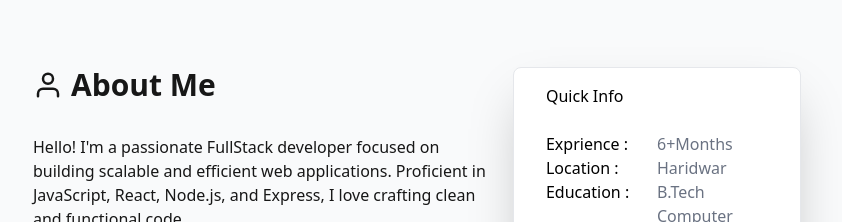
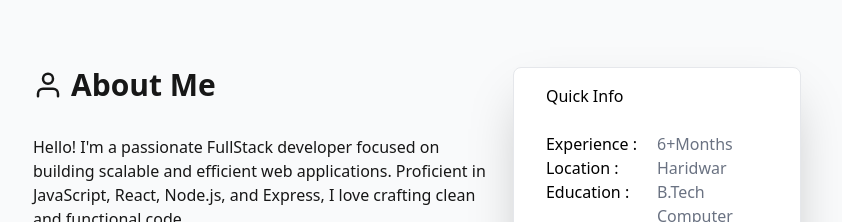
Before and after one commit to manish-gkv/portfolio-next, a Next.js app: page / in a window 1280 px wide. Shown: the part 880-1102 px from the top of the page, without its empty margins (223-1065 px from the left). Built offline with nearby package versions, Linux system fonts and the light colour scheme.

Commit message:
experience spelling correct

```diff
--- a/src/components/About.js
+++ b/src/components/About.js
@@ -20,7 +20,7 @@ export default function Aboutme() {
                 <div className="flex flex-col col-span-1 w-full px-8 bg-white border border-gray-200 p-4 rounded-lg shadow-2xl text-black font-medium">
                     <div className="mb-6">Quick Info</div>
                     <div className="grid grid-cols-2 items-start ">
-                        <div >Exprience : </div>
+                        <div >Experience : </div>
                         <div className="text-gray-500" > 6+Months</div>
                     </div>
                     <div className="grid grid-cols-2 items-start">
```
